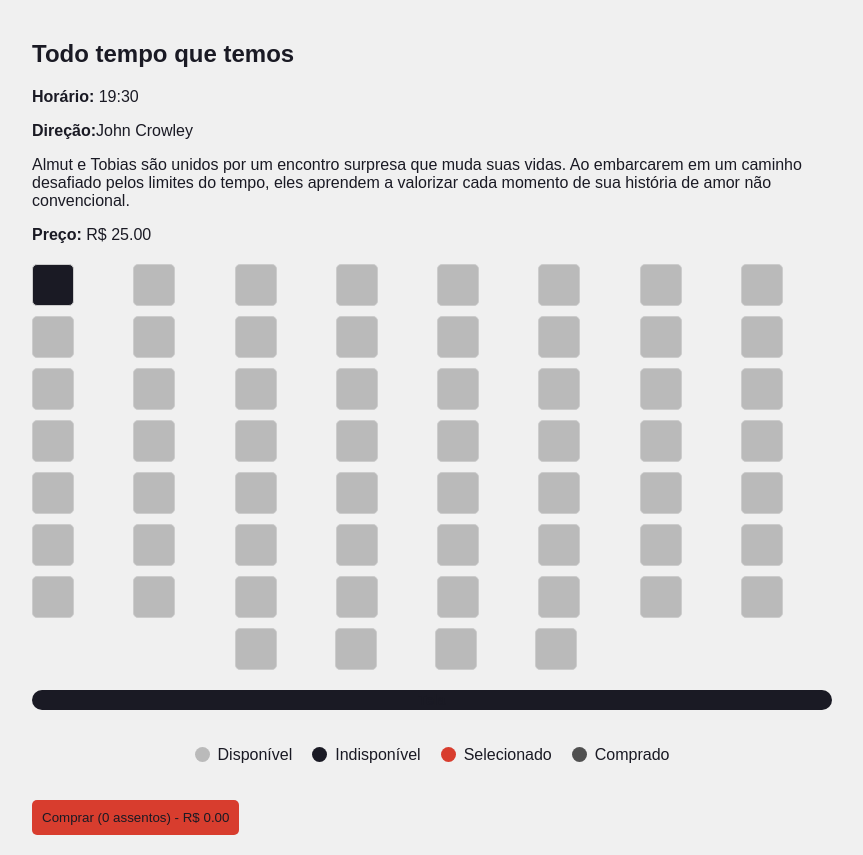
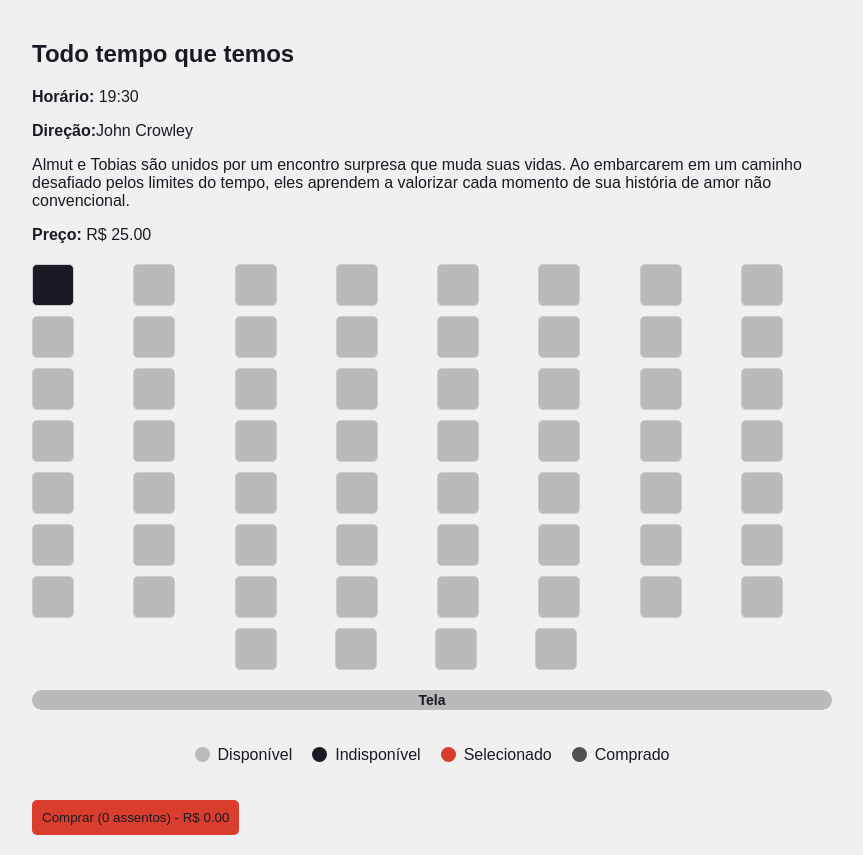
Before and after one commit to Balbachan/POC06, a Next.js app: page / in a window 1280 px wide. Shown: the whole page, without its empty margins (208-1071 px from the left). Built offline with nearby package versions, Linux system fonts and the light colour scheme.

Commit message:
Arrumar a cor da tela

```diff
--- a/src/app/page.module.css
+++ b/src/app/page.module.css
@@ -37,13 +37,14 @@
 .tela {
   width: 100%;
   height: 20px;
-  background-color: var(--foreground-color);
+  background-color: var(--available);
   border-radius: 10px;
   margin: 20px auto;
   text-align: center;
   line-height: 20px;
   font-size: 14px;
   font-weight: bold;
+  color: var(--foreground-color);
 }
 
 
```
